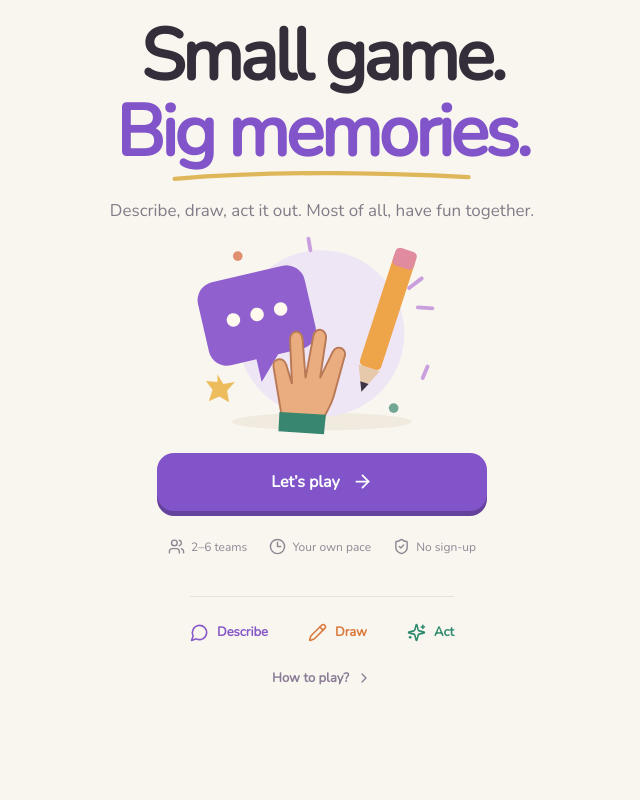
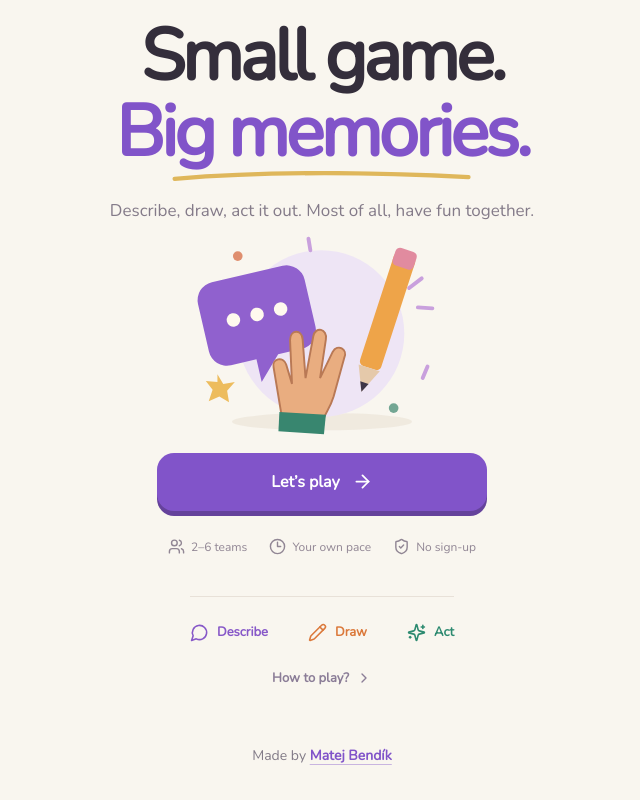
Before and after one commit to MatejBendik/activity-game, a Next.js app: page / in a window 1280 px wide. Shown: the part 164-964 px from the top of the page, without its empty margins (318-958 px from the left). Before the commit the page ends 876 px from the top, so only its background shows below. Built offline with nearby package versions, Linux system fonts and the light colour scheme.

Commit message:
feat: add bilingual footer credit linking to portfolio

```diff
--- a/components/activity-game.tsx
+++ b/components/activity-game.tsx
@@ -73,6 +73,17 @@ function GameApp() {
           )}
         </>
       )}
+      <footer className="mt-auto py-5 text-center text-sm text-muted">
+        {tr("footer.madeBy")}{" "}
+        <a
+          href="https://matejbendik.com"
+          target="_blank"
+          rel="noopener noreferrer"
+          className="inline-flex min-h-12 items-center font-extrabold text-purple underline decoration-purple/40 underline-offset-4 hover:decoration-purple"
+        >
+          Matej Bendík
+        </a>
+      </footer>
       <AppDialogs
         game={game}
         modal={modal}
--- a/i18n/locales/en.json
+++ b/i18n/locales/en.json
@@ -165,5 +165,6 @@
   "meta.description": "Describe, draw, act it out. A party game for 2–6 teams on one phone.",
   "Prehliadač nedovolil uložiť hru. Pred obnovením stránky povoľ lokálne úložisko.": "Your browser could not save the game. Enable local storage before refreshing.",
   "Uloženú partiu sa nepodarilo načítať. Môžeš začať novú hru.": "Your saved game could not be loaded. You can start a new game.",
-  "Lokálne úložisko je nedostupné. Ukladanie hry môže byť obmedzené.": "Local storage is unavailable. Saving the game may be limited."
+  "Lokálne úložisko je nedostupné. Ukladanie hry môže byť obmedzené.": "Local storage is unavailable. Saving the game may be limited.",
+  "footer.madeBy": "Made by"
 }
--- a/i18n/locales/sk.json
+++ b/i18n/locales/sk.json
@@ -165,5 +165,6 @@
   "meta.description": "Opisuj, kresli, predvádzaj. Párty hra pre 2 až 6 tímov na jednom mobile.",
   "Prehliadač nedovolil uložiť hru. Pred obnovením stránky povoľ lokálne úložisko.": "Prehliadač nedovolil uložiť hru. Pred obnovením stránky povoľ lokálne úložisko.",
   "Uloženú partiu sa nepodarilo načítať. Môžeš začať novú hru.": "Uloženú partiu sa nepodarilo načítať. Môžeš začať novú hru.",
-  "Lokálne úložisko je nedostupné. Ukladanie hry môže byť obmedzené.": "Lokálne úložisko je nedostupné. Ukladanie hry môže byť obmedzené."
+  "Lokálne úložisko je nedostupné. Ukladanie hry môže byť obmedzené.": "Lokálne úložisko je nedostupné. Ukladanie hry môže byť obmedzené.",
+  "footer.madeBy": "Vytvoril"
 }
```
